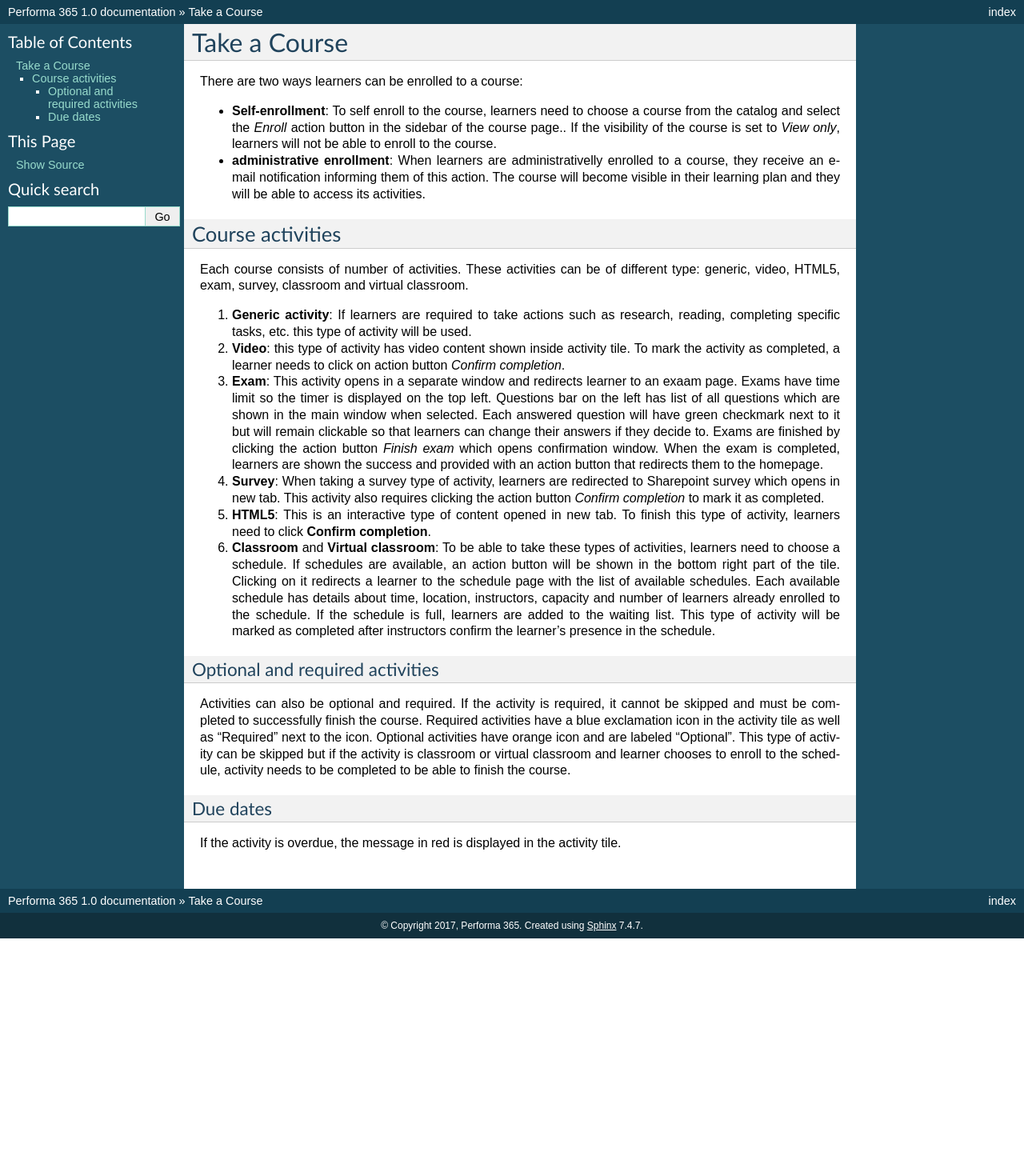
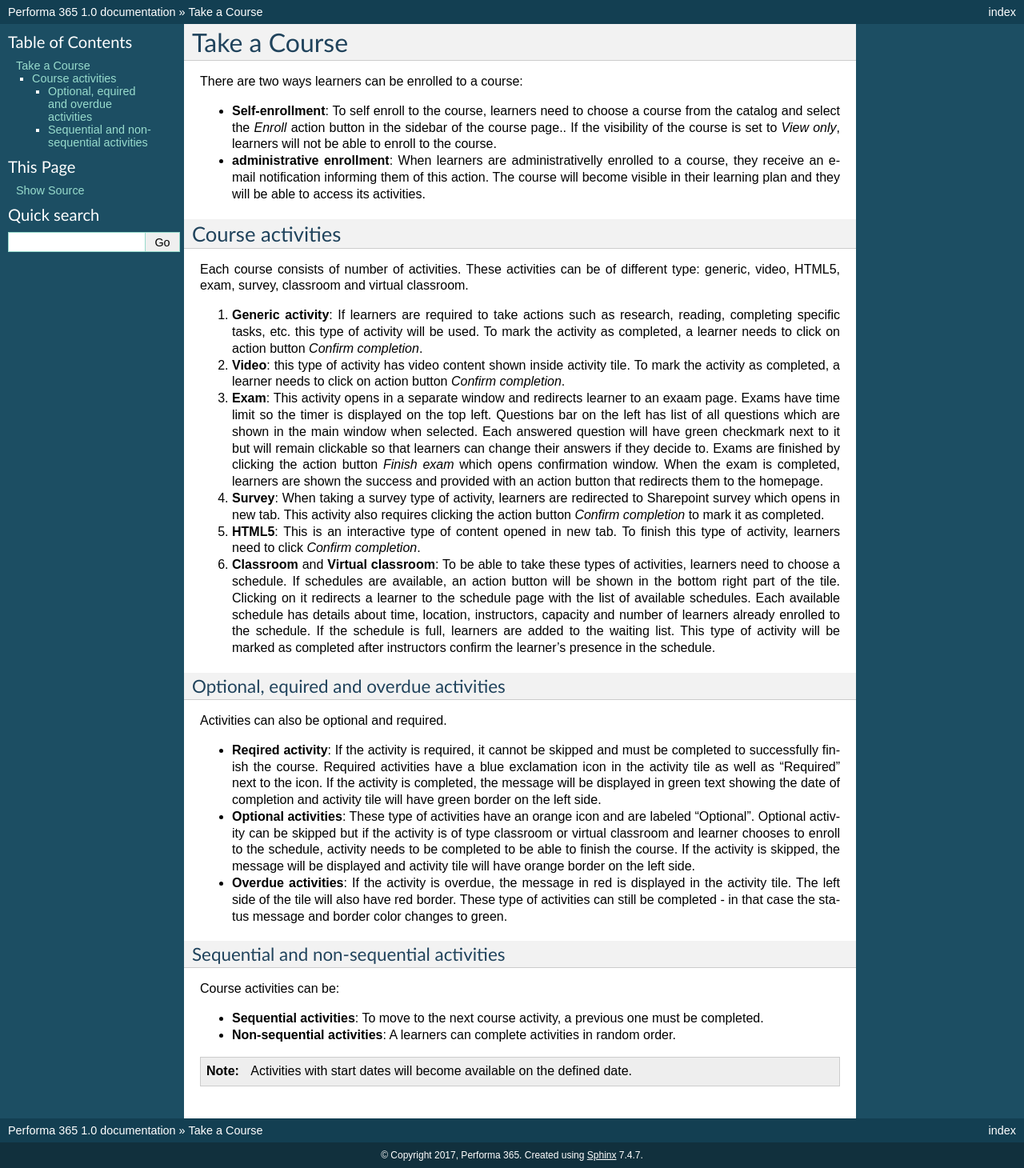
Before and after one commit to pslisko/performa365docs, a Sphinx documentation site: the page built from docs/howto/take_a_course.rst, in a window 1280 px wide. Shown: the whole page at 80% size. Built offline with Sphinx 7.4.7, drawn with Linux system fonts in a browser that asks for light colours; pages that are not in the unit, such as notebooks, are missing from menus; before the commit the page ends 1173 px from its top, so only the background shows below that.

Commit message:
Update take_a_course.rst

```diff
--- a/docs/howto/take_a_course.rst
+++ b/docs/howto/take_a_course.rst
@@ -11,22 +11,40 @@
 
 Each course consists of number of activities. These activities can be of different type: generic, video, HTML5, exam, survey, classroom and virtual classroom.
 
-#. **Generic activity**: If learners are required to take actions such as research, reading, completing specific tasks, etc. this type of activity will be used.
+#. **Generic activity**: If learners are required to take actions such as research, reading, completing specific tasks, etc. this type of activity will be used. To mark the activity as completed, a learner needs to click on action button *Confirm completion*.
+
 #. **Video**: this type of activity has video content shown inside activity tile. To mark the activity as completed, a learner needs to click on action button *Confirm completion*.
+
 #. **Exam**: This activity opens in a separate window and redirects learner to an exaam page. Exams have time limit so the timer is displayed on the top left. Questions bar on the left has list of all questions which are shown in the main window when selected. Each answered question will have green checkmark next to it but will remain clickable so that learners can change their answers if they decide to. Exams are finished by clicking the action button *Finish exam* which opens confirmation window. When the exam is completed, learners are shown the success and provided with an action button that redirects them to the homepage.
+
 #. **Survey**: When taking a survey type of activity, learners are redirected to Sharepoint survey which opens in new tab. This activity also requires clicking the action button *Confirm completion* to mark it as completed.
-#. **HTML5**: This is an interactive type of content opened in new tab. To finish this type of activity, learners need to click **Confirm completion**.
+
+#. **HTML5**: This is an interactive type of content opened in new tab. To finish this type of activity, learners need to click *Confirm completion*.
+
 #. **Classroom** and **Virtual classroom**: To be able to take these types of activities, learners need to choose a schedule. If schedules are available, an action button will be shown in the bottom right part of the tile. Clicking on it redirects a learner to the schedule page with the list of available schedules. Each available schedule has details about time, location, instructors, capacity and number of learners already enrolled to the schedule. If the schedule is full, learners are added to the waiting list. This type of activity will be marked as completed after instructors confirm the learner's presence in the schedule.
 
 
 ..
-Optional and required activities
+
+Optional, equired and overdue activities
 **********************************
 
-Activities can also be optional and required. If the activity is required, it cannot be skipped and must be completed to successfully finish the course. Required activities have a blue exclamation icon in the activity tile as well as "Required" next to the icon.
-Optional activities have orange icon and are labeled "Optional". This type of activity can be skipped but if the activity is classroom or virtual classroom and learner chooses to enroll to the schedule, activity needs to be completed to be able to finish the course.
+Activities can also be optional and required.
 
-Due dates
-*********
+* **Reqired activity**: If the activity is required, it cannot be skipped and must be completed to successfully finish the course. Required activities have a blue exclamation icon in the activity tile as well as "Required" next to the icon. If the activity is completed, the message will be displayed in green text showing the date of completion and activity tile will have green border on the left side.
 
-If the activity is overdue, the message in red is displayed in the activity tile.
+* **Optional activities**: These type of activities have an orange icon and are labeled "Optional". Optional activity can be skipped but if the activity is of type classroom or virtual classroom and learner chooses to enroll to the schedule, activity needs to be completed to be able to finish the course. If the activity is skipped, the message will be displayed and activity tile will have orange border on the left side.
+
+* **Overdue activities**: If the activity is overdue, the message in red is displayed in the activity tile. The left side of the tile will also have red border. These type of activities can still be completed - in that case the status message and border color changes to green.
+
+..
+
+Sequential and non-sequential activities
+****************************************
+
+Course activities can be:
+
+* **Sequential activities**: To move to the next course activity, a previous one must be completed.
+* **Non-sequential activities**: A learners can complete activities in random order.
+
+.. note:: Activities with start dates will become available on the defined date.
```
